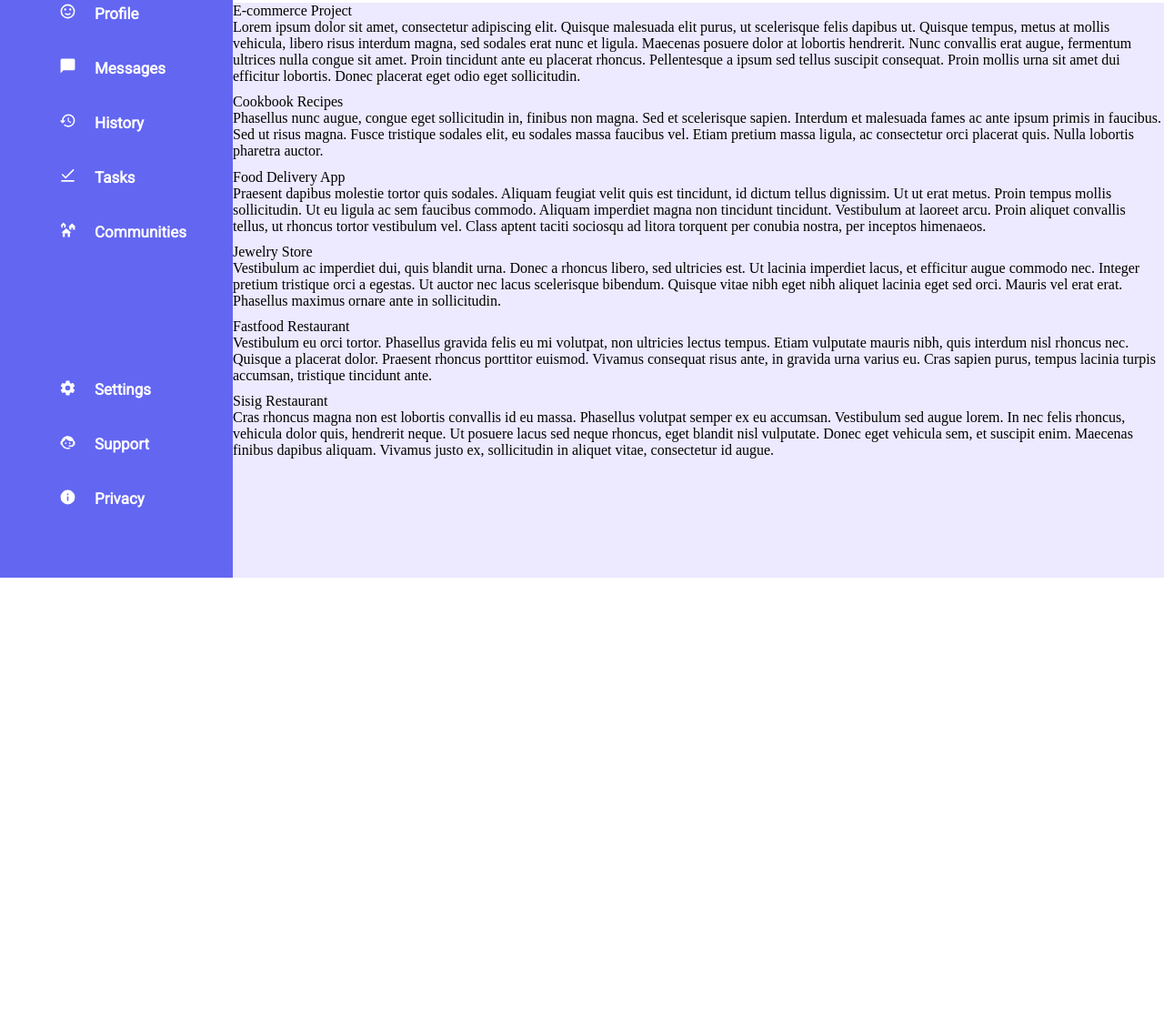
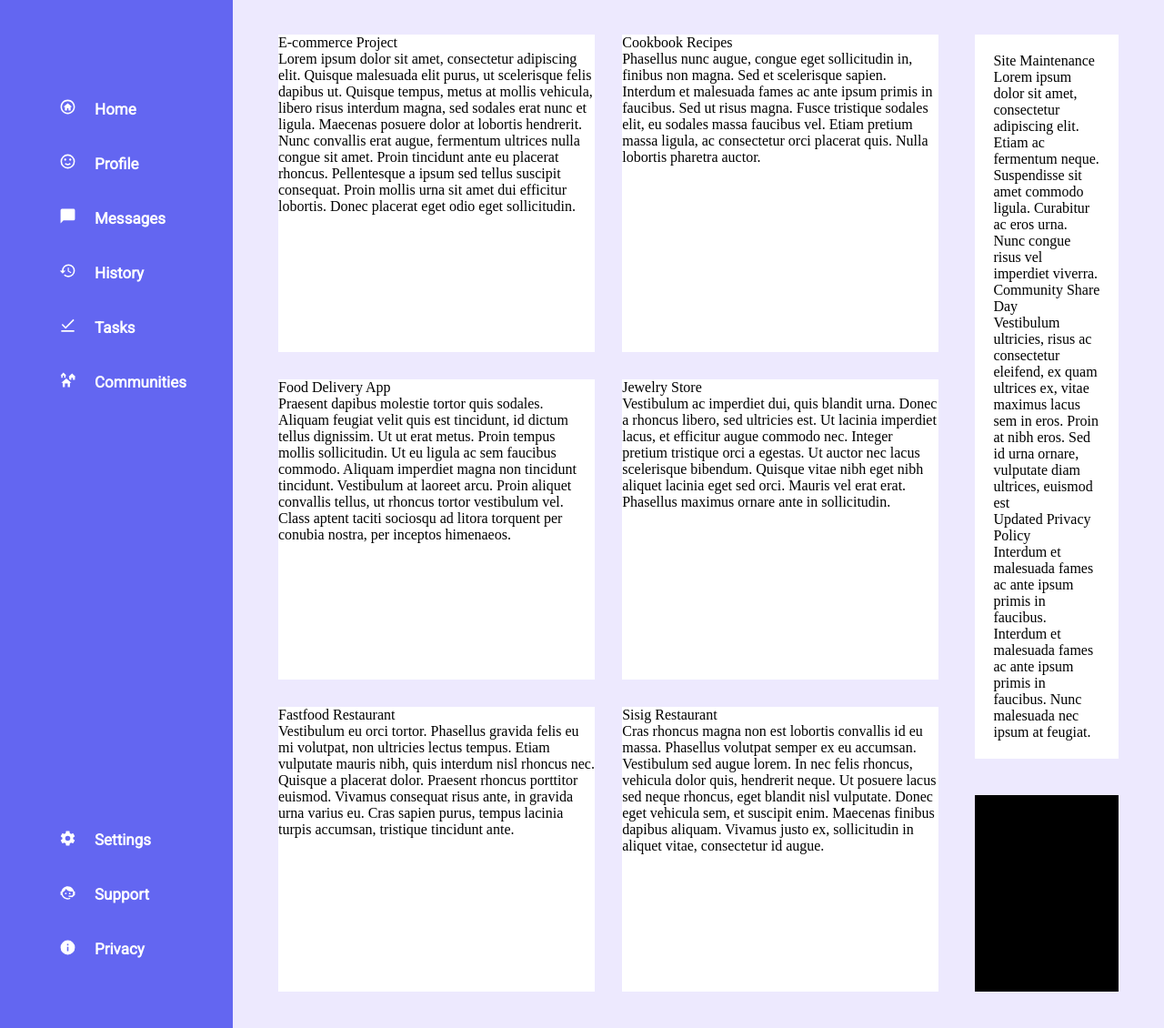
Before and after one commit to AResoluteMaverick/Admin-Dashboard, a plain HTML site: page index.html in a window 1280 px wide. Shown: the part 165-1295 px from the top of the page at 91% size. Before the commit the page ends 800 px from the top, so only its background shows below. Drawn offline with Linux system fonts and the light colour scheme.

Commit message:
Create layout and grid for .main-content

```diff
--- a/index.html
+++ b/index.html
@@ -125,50 +125,52 @@
                     </div>
                 </div>
             </div>
+
                 <div class="announcements">
                     <div>
-                    <div class="announcement-title"></div>
-                    <div class="announcement-description"></div>
+                        <div class="announcement-title">Site Maintenance</div>
+                        <div class="announcement-description">Lorem ipsum dolor sit amet, consectetur adipiscing elit. Etiam ac fermentum neque. Suspendisse sit amet commodo ligula. Curabitur ac eros urna. Nunc congue risus vel imperdiet viverra.</div>
                     </div>
                     <div>
-                    <div class="announcement-title"></div>
-                    <div class="announcement-description"></div>
+                        <div class="announcement-title">Community Share Day</div>
+                        <div class="announcement-description">Vestibulum ultricies, risus ac consectetur eleifend, ex quam ultrices ex, vitae maximus lacus sem in eros. Proin at nibh eros. Sed id urna ornare, vulputate diam ultrices, euismod est</div>
                     </div>
                     <div>
-                    <div class="announcement-title"></div>
-                    <div class="announcement-description"></div>
+                        <div class="announcement-title">Updated Privacy Policy</div>
+                        <div class="announcement-description">Interdum et malesuada fames ac ante ipsum primis in faucibus. Interdum et malesuada fames ac ante ipsum primis in faucibus. Nunc malesuada nec ipsum at feugiat. </div>
                     </div>
                 </div>
                 <div class="trending">
                     <div class="trend-1">
-                    <div class="icon"></div>
+                        <div class="icon">w</div>
                         <div class="name-tag1">
-                        <div class="user-tag"></div>
-                        <div class="user-title"></div>
+                            <div class="user-tag">w</div>
+                            <div class="user-title">w</div>
                         </div>
                     </div>
                     <div class="trend-2">
-                    <div class="icon"></div>
+                        <div class="icon">w</div>
                         <div class="name-tag2">
-                        <div class="user-tag"></div>
-                        <div class="user-title"></div>
+                            <div class="user-tag">w</div>
+                            <div class="user-title">w</div>
                         </div>
                     </div>
                     <div class="trend-3">
-                    <div class="icon"></div>
+                        <div class="icon">w</div>
                         <div class="name-tag3">
-                        <div class="user-tag"></div>
-                        <div class="user-title"></div>
+                            <div class="user-tag">w</div>
+                            <div class="user-title">w</div>
                         </div>
                     </div>
                     <div class="trend-4">
-                    <div class="icon"></div>
+                        <div class="icon">w</div>
                         <div class="name-tag4">
-                        <div class="user-tag"></div>
-                        <div class="user-title"></div>
+                            <div class="user-tag">w</div>
+                            <div class="user-title">w</div>
                         </div>
                     </div>
                 </div>
+
         </div>
     </div>
 </body>
--- a/styles.css
+++ b/styles.css
@@ -280,9 +280,36 @@ button {
     display: grid;
     grid-row: 2 / 6;
     background-color: #ede9fe;
+    grid-template-columns: 3.5fr 1fr;
+    padding-left: 50px;
+    padding-top:80px;
+    padding-bottom: 40px;
+    gap: 40px;
 }
 
 .projects,
 .trending {
     display: grid;
 }
+
+.projects {
+    grid-row: 1 / 3;
+    grid-template-columns: 1fr 1fr;
+    gap: 30px;
+}
+
+.card {
+    background-color: white;
+}
+
+
+.announcements{
+    background-color: white;
+    padding:20px;
+    margin-right: 50px;
+}
+
+.trending {
+    background-color: black;
+    margin-right: 50px;
+}
```
Lines whose indentation alone changed are shown as unchanged.
